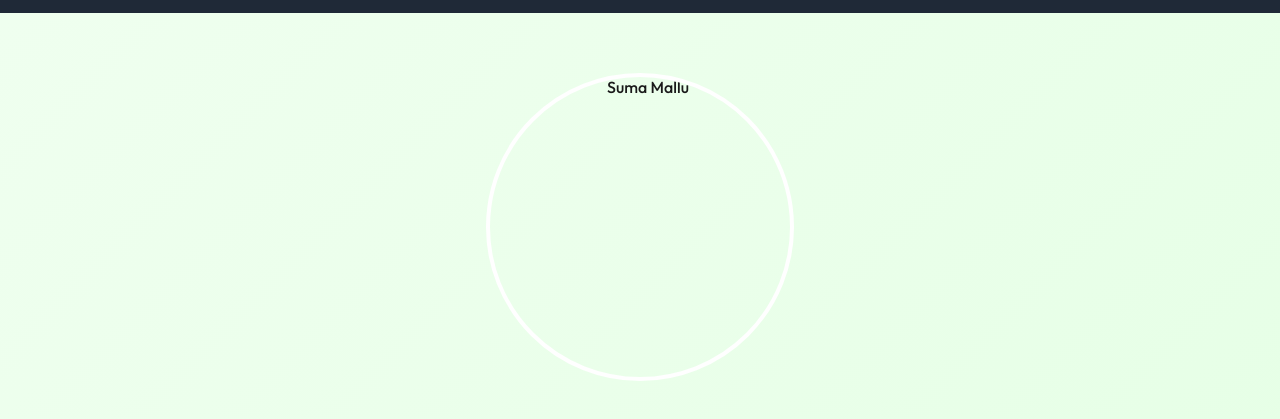
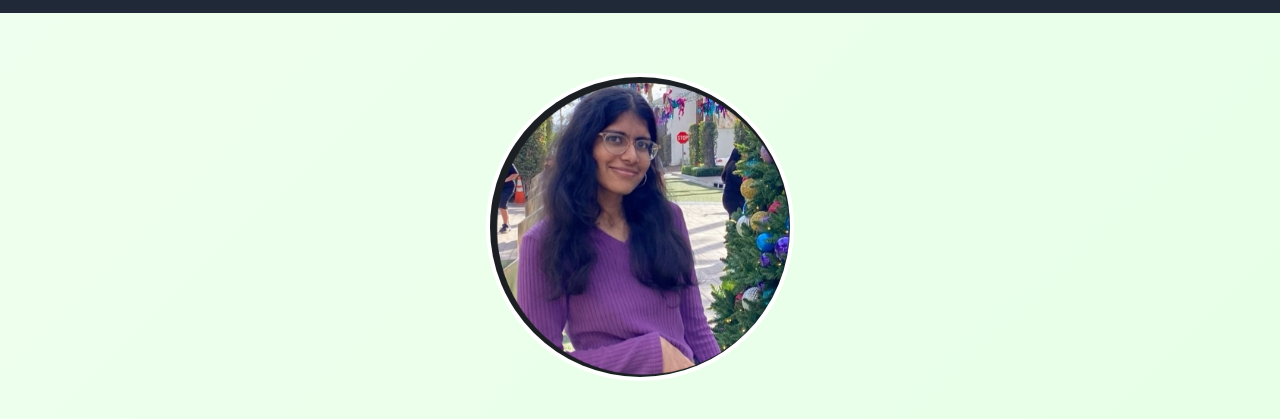
Before and after one commit to SumaReddy369/suma-mallu.github.io, a plain HTML site: page index.html in a window 1280 px wide. Shown: the part 49-468 px from the top of the page. Drawn offline with Linux system fonts and the light colour scheme.

Commit message:
Update index.html

```diff
--- a/index.html
+++ b/index.html
@@ -185,7 +185,7 @@
     </ul>
   </nav>
   <header>
-    <img src="Screenshot (1096).png" alt="Suma Mallu" class="avatar" />
+    <img src="profile.png" alt="Suma Mallu" class="avatar" />
     <h1>Hello, I'm Suma</h1>
     <p class="subtitle">Aspiring AI Researcher | Full-stack Developer</p>
     <p>Currently focused on trustworthy AI systems and building scalable full-stack applications that combine functionality with human-centered design.</p>
```
